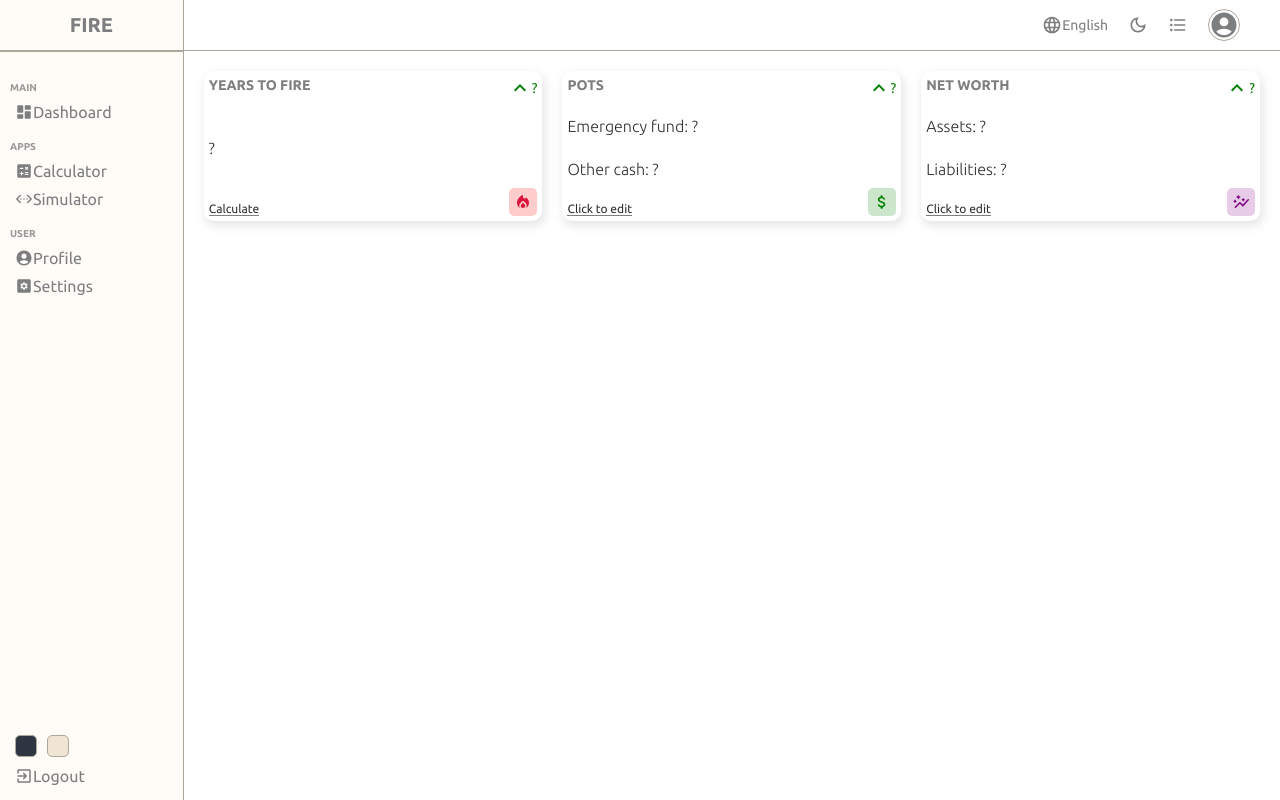
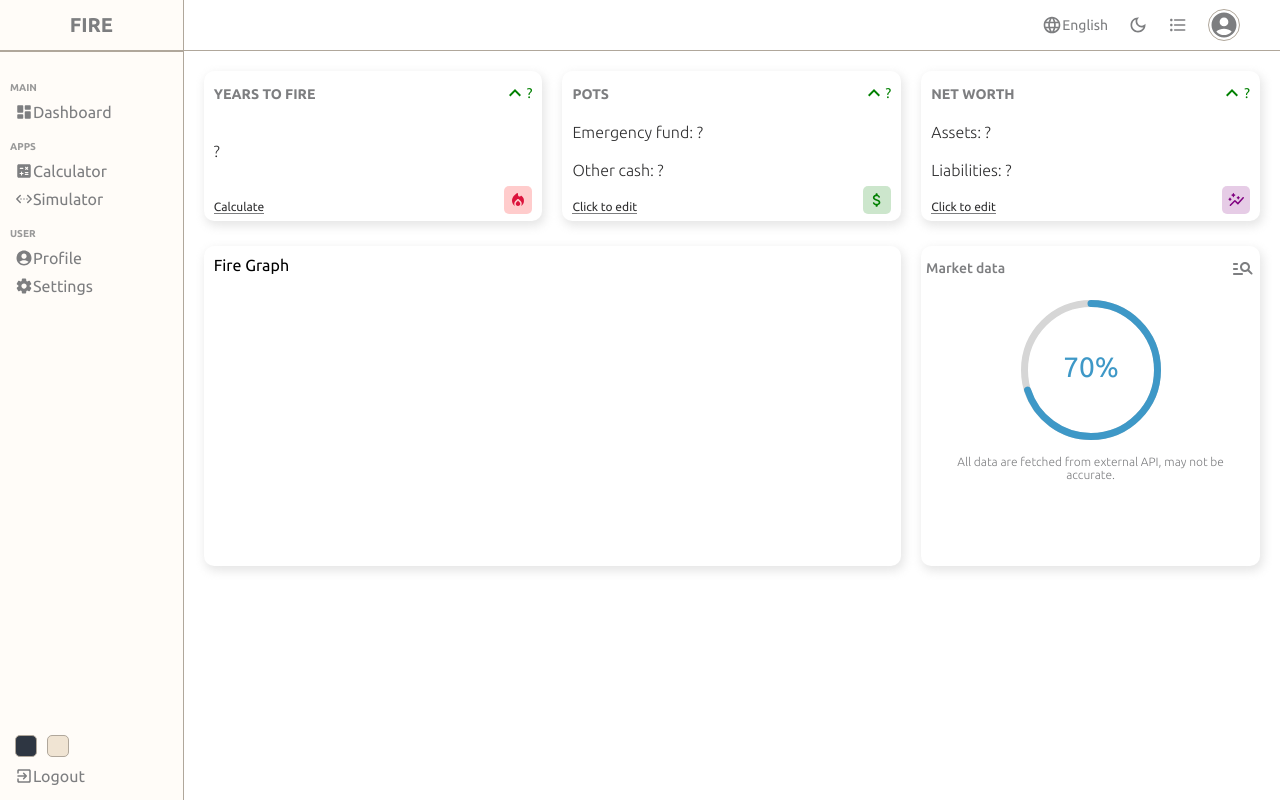
Before and after one commit to uchuujin-dev/react-fire-dashboard, a React (Create React App) app: page / in a window 1280 px wide. Built offline with nearby package versions, Linux system fonts and the light colour scheme.

Commit message:
Add market data card (no API yet) Added market data card styling, api isn't connected.
Progress bar to be removed.

```diff
--- a/package.json
+++ b/package.json
@@ -11,6 +11,7 @@
     "@mui/material": "5.8.3",
     "react": "18.0.0",
     "react-bootstrap": "2.4.0",
+    "react-circular-progressbar": "2.0.4",
     "react-dom": "18.0.0",
     "react-router-dom": "6.3.0",
     "react-scripts": "4.0.0",
--- a/src/components/fireGraph/fireGraph.scss
+++ b/src/components/fireGraph/fireGraph.scss
@@ -1 +1,7 @@
-.fireGraph{}
+.fireGraph{
+  flex: 4;
+  -webkit-box-shadow: 2px 4px 10px 1px rgba(0,0,0,0.47);
+  box-shadow: 2px 4px 10px 1px rgba(201,201,201,0.47);
+  border-radius: 10px;
+  padding: 10px;
+}
--- a/src/components/marketGraph/MarketGraph.jsx
+++ b/src/components/marketGraph/MarketGraph.jsx
@@ -1,8 +1,38 @@
-import React from "react";
+import React, { useState } from "react";
 import "./marketGraph.scss";
+import ManageSearchRoundedIcon from "@mui/icons-material/ManageSearchRounded";
+import { CircularProgressbar } from "react-circular-progressbar";
+import "react-circular-progressbar/dist/styles.css";
 
 const MarketGraph = () => {
-  return <div className="marketGraph">Market Graph</div>;
+  const [toggleFlip, setToggleFlip] = useState(false);
+
+  function flipCard() {
+    const currentState = toggleFlip;
+    setToggleFlip(!currentState);
+  }
+
+  return (
+    <div className={toggleFlip ? "marketGraph is_flipped" : "marketGraph"}>
+      <div className="market__front" onClick={() => flipCard()}>
+        <div className="top">
+          <h1 className="title">Market data</h1>
+          <ManageSearchRoundedIcon />
+        </div>
+        <div className="bottom">
+          <div className="market__table">
+            <CircularProgressbar value={70} text="70%" strokeWidth={5} />
+          </div>
+          <p className="description">
+            All data are fetched from external API, may not be accurate.
+          </p>
+        </div>
+      </div>
+      <div className="market__back" onClick={() => flipCard()}>
+        <h1>back</h1>
+      </div>
+    </div>
+  );
 };
 
 export default MarketGraph;
--- a/src/components/marketGraph/marketGraph.scss
+++ b/src/components/marketGraph/marketGraph.scss
@@ -1 +1,77 @@
-.marketGraph{}
+.marketGraph{
+  transition-duration: 1s;
+  transform-style: preserve-3d;
+  display: flex;
+
+
+  flex: 2;
+  -webkit-box-shadow: 2px 4px 10px 1px rgba(0,0,0,0.47);
+  box-shadow: 2px 4px 10px 1px rgba(201,201,201,0.47);
+  border-radius: 10px;
+  padding: 10px;
+  min-height: 40vh;
+  max-height: 80vh;
+  flex-wrap: wrap;
+  justify-content: space-between;
+  margin: 0;
+  padding:0;
+
+  &.is_flipped{
+    transform: rotateY(180deg);
+    transition-duration: 1s;
+  }
+
+  .market__back{
+
+    transform: rotateY(180deg);
+    position: absolute;
+  }
+
+  .market__front{
+    position: absolute;
+  }
+
+  .market__front, .market__back{
+    margin: 0;
+    padding: 0;
+    height: 100%;
+    width: 100%;
+    backface-visibility: hidden;
+
+    .top {
+      display: flex;
+      align-items: center;
+      justify-content: space-between;
+      color: #7d7e80;
+      padding: 0 0.3rem;
+      padding-top: 10px;
+
+
+      .title{
+        font-size: 14px;
+        font-weight: 500;
+      }
+    }
+
+    .bottom{
+      padding: 20px;
+      display: flex;
+      flex-direction: column;
+      align-items:center;
+      justify-content: center;
+      gap: 15px;
+
+      .market__table{
+        width: 140px;
+        height: 140px;
+      }
+
+      .description {
+        font-weight: 300;
+        font-size: 12px;
+        color: #7d7e80;
+        text-align: center;
+      }
+    }
+  }
+}
--- a/src/components/sidebar/Sidebar.jsx
+++ b/src/components/sidebar/Sidebar.jsx
@@ -5,7 +5,7 @@ import CalculateRoundedIcon from "@mui/icons-material/CalculateRounded";
 import ExitToAppRoundedIcon from "@mui/icons-material/ExitToAppRounded";
 import SettingsEthernetRoundedIcon from "@mui/icons-material/SettingsEthernetRounded";
 import AccountCircleRoundedIcon from "@mui/icons-material/AccountCircleRounded";
-import SettingsApplicationsRoundedIcon from "@mui/icons-material/SettingsApplicationsRounded";
+import SettingsRoundedIcon from "@mui/icons-material/SettingsRounded";
 
 const Sidebar = () => {
   return (
@@ -36,7 +36,7 @@ const Sidebar = () => {
             <span>Profile</span>
           </li>
           <li>
-            <SettingsApplicationsRoundedIcon className="icon" />
+            <SettingsRoundedIcon className="icon" />
             <span>Settings</span>
           </li>
         </ul>
--- a/src/components/widget/widget.scss
+++ b/src/components/widget/widget.scss
@@ -42,8 +42,10 @@
     justify-content: space-between;
     backface-visibility: hidden;
 
+
     .left, .right{
-      padding: 5px;
+    padding: 5px;
+    padding-bottom: 7px;
     display: flex;
     flex-direction: column;
     justify-content: space-between;
@@ -55,6 +57,7 @@
       font-size: 14px;
 
       &.positive {
+        padding-top: 5px;
         color: green;
       }
       &.negative {
@@ -63,7 +66,7 @@
     }
 
     .title{
-      padding-top: 1px;
+      padding-top: 10px;
       font-weight: bold;
       font-size: 14px;
       color: #7d7e80;
@@ -87,6 +90,13 @@
     }
 
   }
+  .right{
+    padding-right: 10px;
+  }
+
+  .left{
+    padding-left: 10px;
+  }
   }
 
 }
--- a/src/pages/home/Home.jsx
+++ b/src/pages/home/Home.jsx
@@ -2,6 +2,8 @@ import React, { useState } from "react";
 import Sidebar from "../../components/sidebar/Sidebar";
 import Navbar from "../../components/navbar/Navbar";
 import Widget from "../../components/widget/Widget";
+import FireGraph from "../../components/fireGraph/FireGraph";
+import MarketGraph from "../../components/marketGraph/MarketGraph";
 import "./home.scss";
 import AutoGraphRoundedIcon from "@mui/icons-material/AutoGraphRounded";
 import AttachMoneyRoundedIcon from "@mui/icons-material/AttachMoneyRounded";
@@ -106,7 +108,10 @@ const Home = () => {
             return <Widget widget={widget} saveWidgetText={saveWidgetText} />;
           })}
         </div>
-        <div className="charts"></div>
+        <div className="charts">
+          <FireGraph />
+          <MarketGraph />
+        </div>
       </div>
     </div>
   );
--- a/src/pages/home/home.scss
+++ b/src/pages/home/home.scss
@@ -4,10 +4,14 @@
   .homeContainer {
     flex: 6;
 
-    .widgets {
+    .widgets, .charts {
       display: flex;
       padding: 20px;
       gap: 20px;
+    }
+
+    .charts {
+      padding: 5px 20px;
     }
   }
 
```
